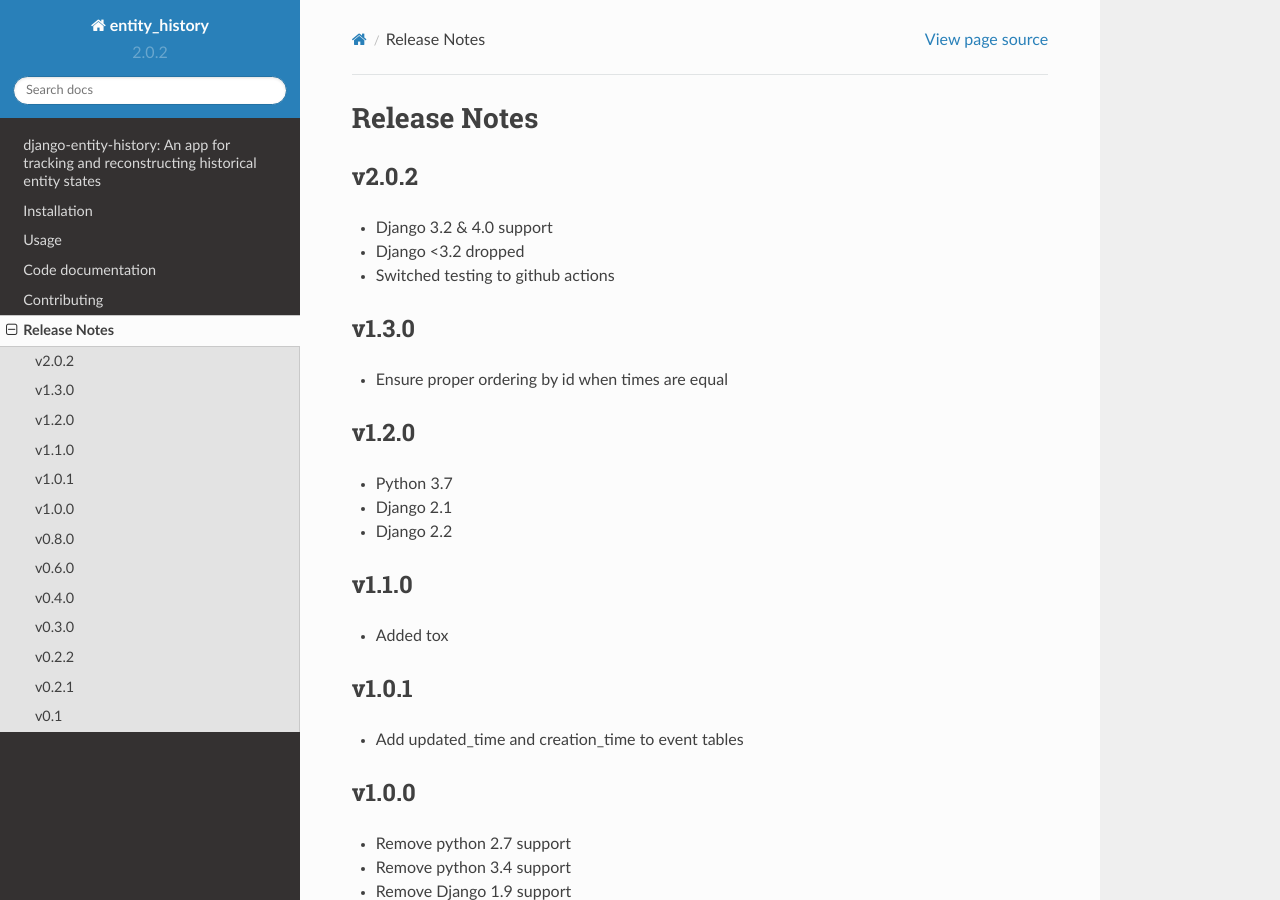
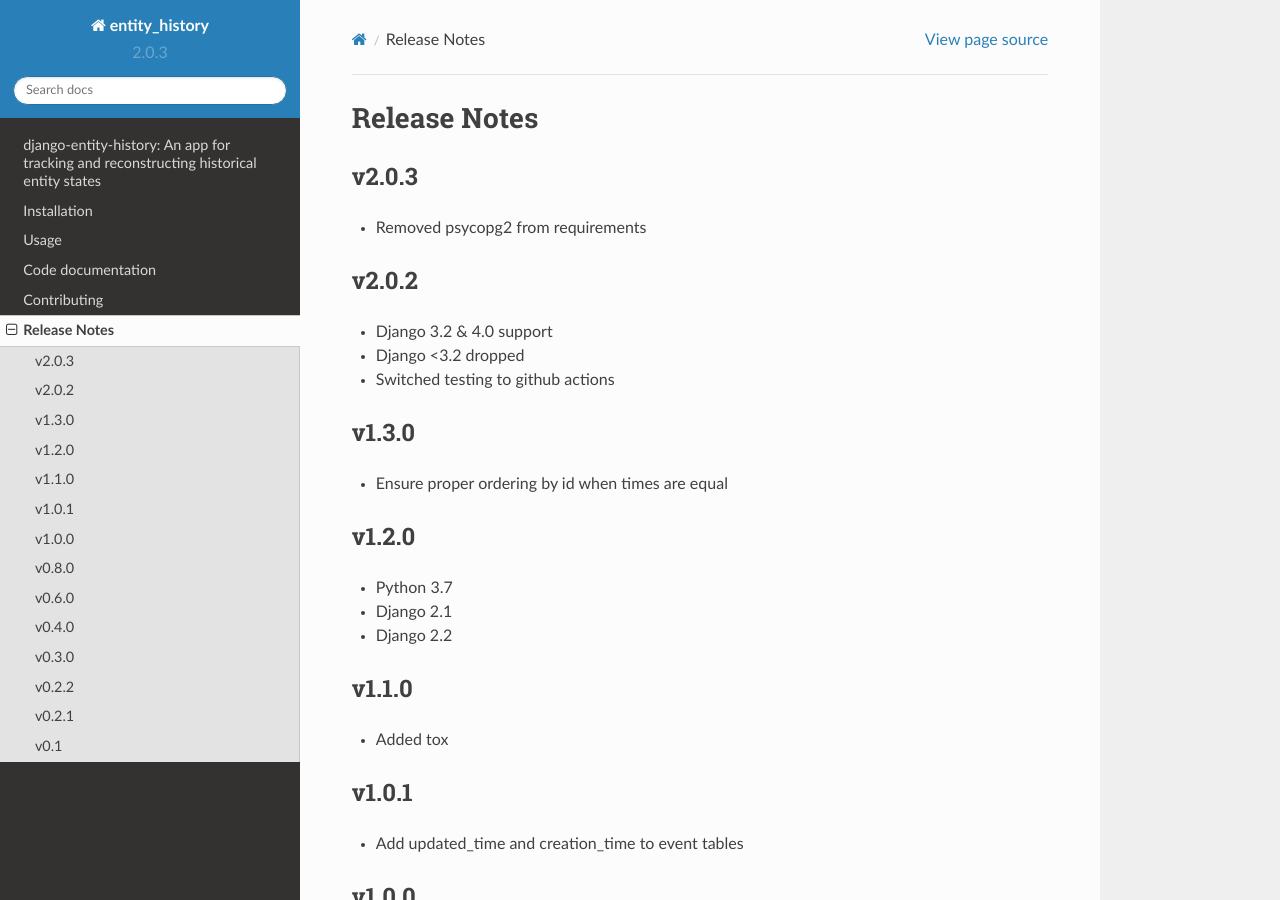
Before and after one commit to ambitioninc/django-entity-history, a Sphinx documentation site: the page built from docs/release_notes.rst, in a window 1280 px wide and 900 px high. Built offline with Sphinx 7.4.7 and the Read the Docs theme 2.0.0, drawn with Linux system fonts in a browser that asks for light colours.

Commit message:
Requirements tweak (#43)
* Remove psycopg2 from requirements (should have only been in testing requirements)

```diff
--- a/docs/release_notes.rst
+++ b/docs/release_notes.rst
@@ -1,5 +1,9 @@
 Release Notes
 =============
+
+v2.0.3
+------
+* Removed psycopg2 from requirements
 
 v2.0.2
 -------
--- a/entity_history/version.py
+++ b/entity_history/version.py
@@ -1 +1 @@
-__version__ = '2.0.2'
+__version__ = '2.0.3'
```
Also changed, not shown: 1 other file.
